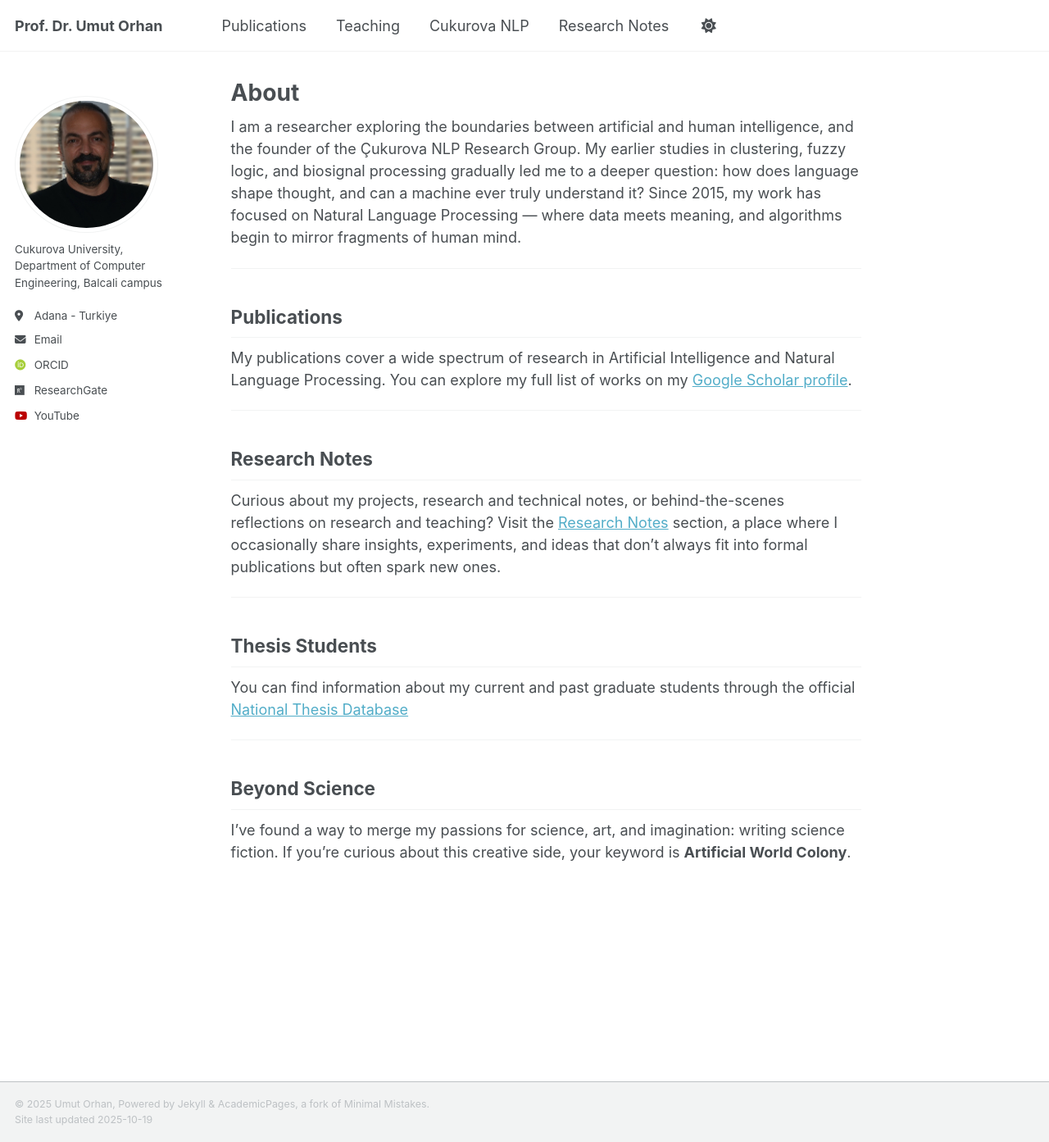
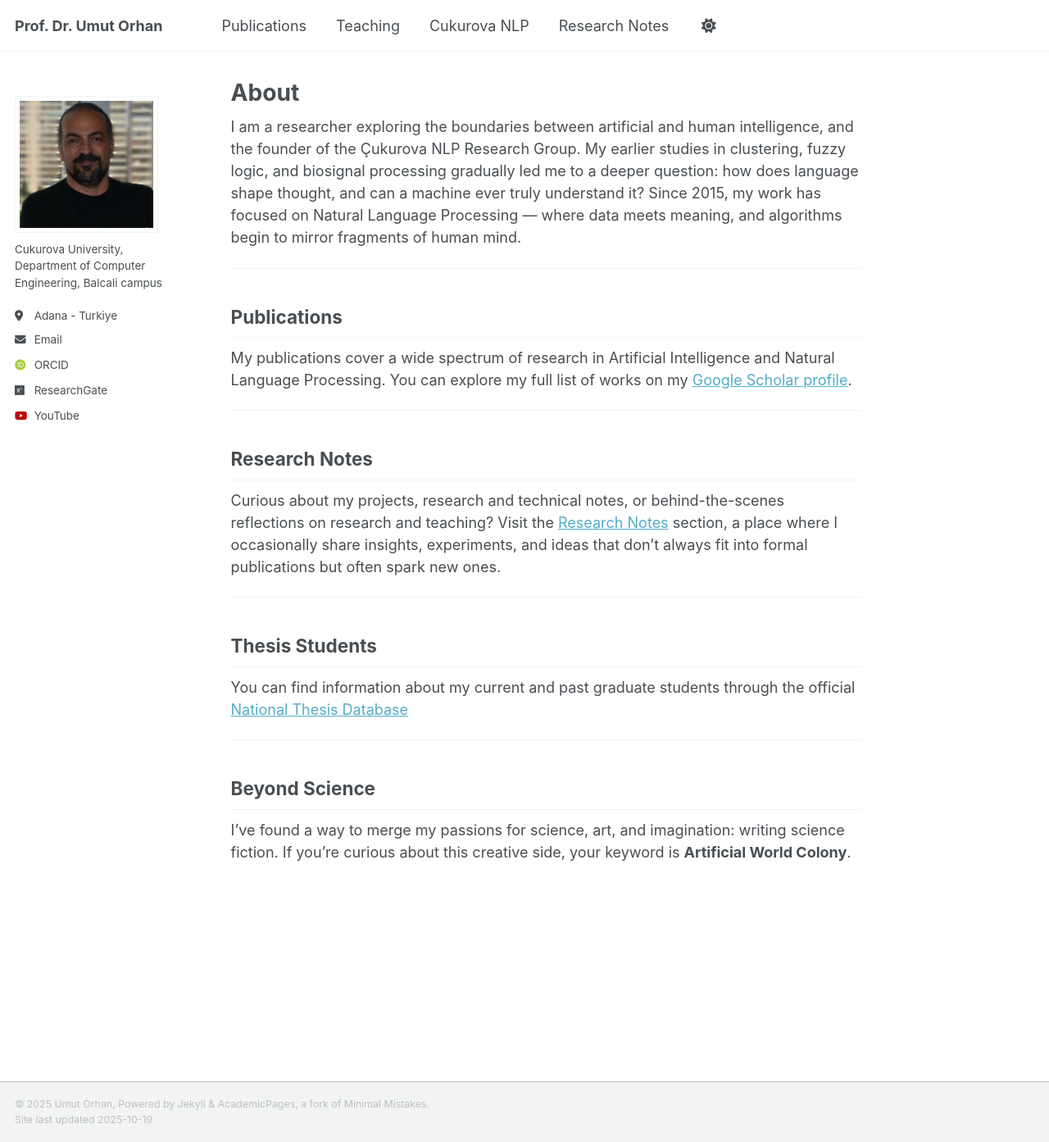
Before and after one commit to uorhan/uorhan.github.io, a Jekyll site: the page built from _pages/about.md, in a window 1280 px wide and 1393 px high. Shown: the whole window at 82% size. Built offline with Jekyll 4.4.1, drawn with Linux system fonts in a browser that asks for light colours; some web fonts are replaced.

Commit message:
Update custom.html

```diff
--- a/_includes/head/custom.html
+++ b/_includes/head/custom.html
@@ -14,4 +14,13 @@
 <link rel="icon" href="/images/favicon.ico"/>
 <meta name="theme-color" content="#ffffff"/>
 
+<style>
+  .author__avatar img {
+  border-radius: 0 !important;
+  width: 100% !important;
+  height: auto !important;
+  object-fit: cover;
+}
+</style>
+
 <!-- end custom head snippets -->
```
